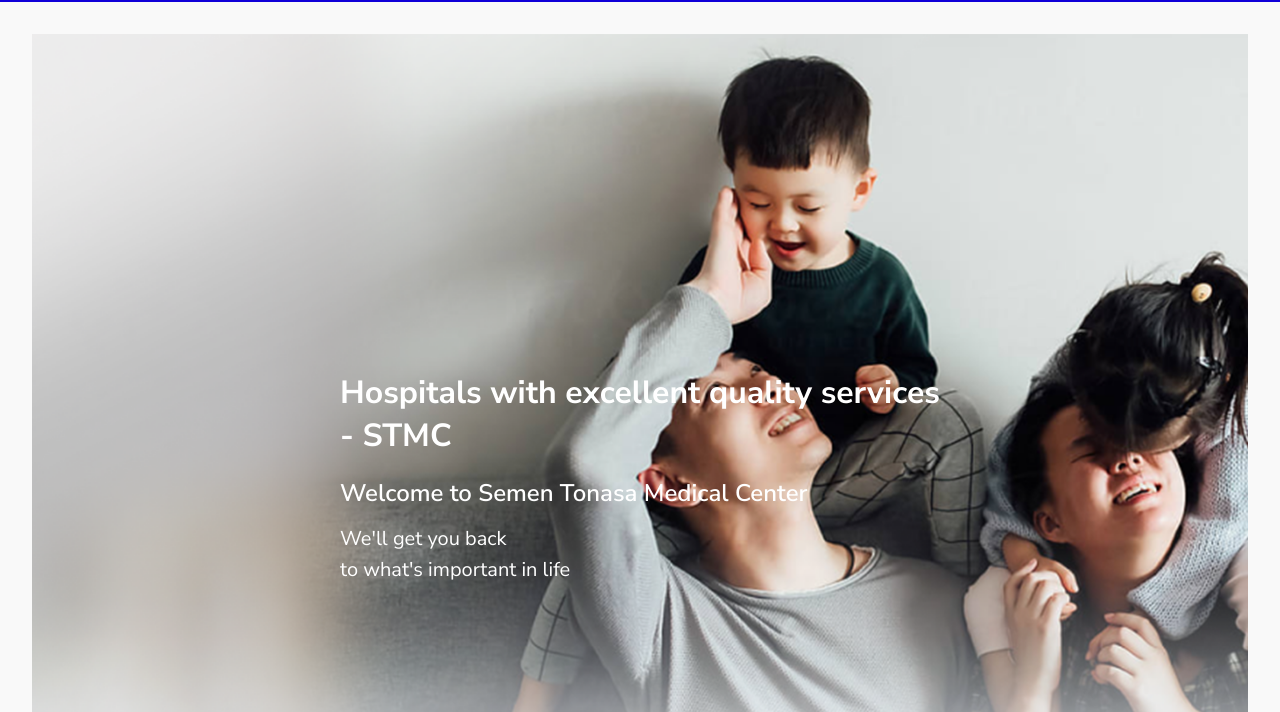
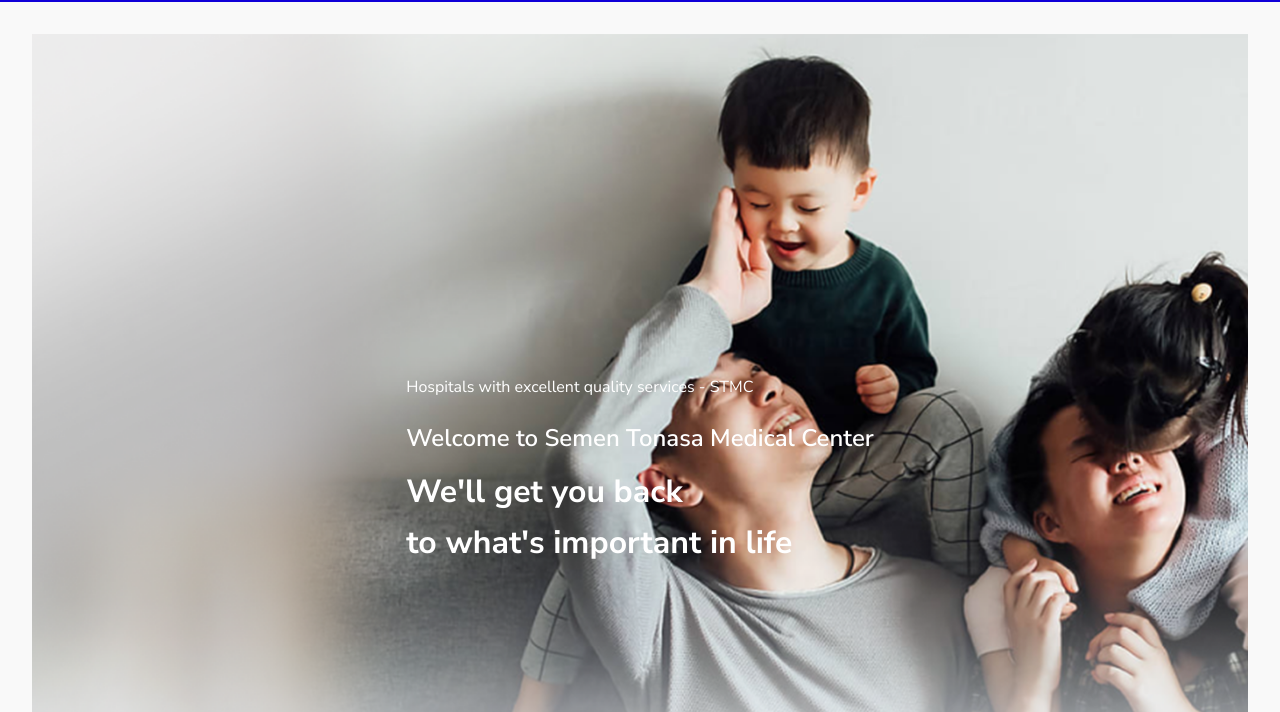
Before and after one commit to elbrzx/dokterstmc, a plain HTML site: page index.html in a window 1280 px wide. Shown: the part 88-800 px from the top of the page. Drawn offline with Linux system fonts and the light colour scheme.

Commit message:
Update index.html

```diff
--- a/index.html
+++ b/index.html
@@ -32,10 +32,10 @@
            <div class="r-column-2">
              <div class="s-text">
                <div class="s-title-homepage-text">
-                 <h1 class="s-fadeInUp">Hospitals with excellent quality services - STMC</h1>
-                 <h2 class="s-sub-title s-fadeInUp">Welcome to Semen Tonasa Medical Center</h2>
-                 <p class="s-title-main s-fadeInUp">We'll get you back</p>
-                 <p class="s-title-main s-fadeInUp">to what's important in life</p>
+                 <p class="s-fadeInUp">Hospitals with excellent quality services - STMC</p>
+                 <p class="s-sub-title s-fadeInUp">Welcome to Semen Tonasa Medical Center</p>
+                 <h1 class="s-title-main s-fadeInUp">We'll get you back</h1>
+                 <h1 class="s-title-main s-fadeInUp">to what's important in life</h1>
                </div>
              </div>
            </div>
```
